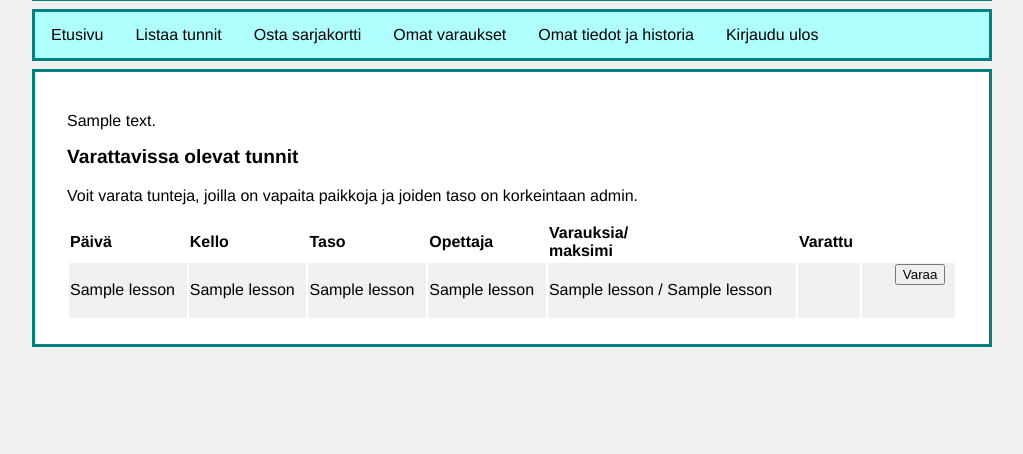
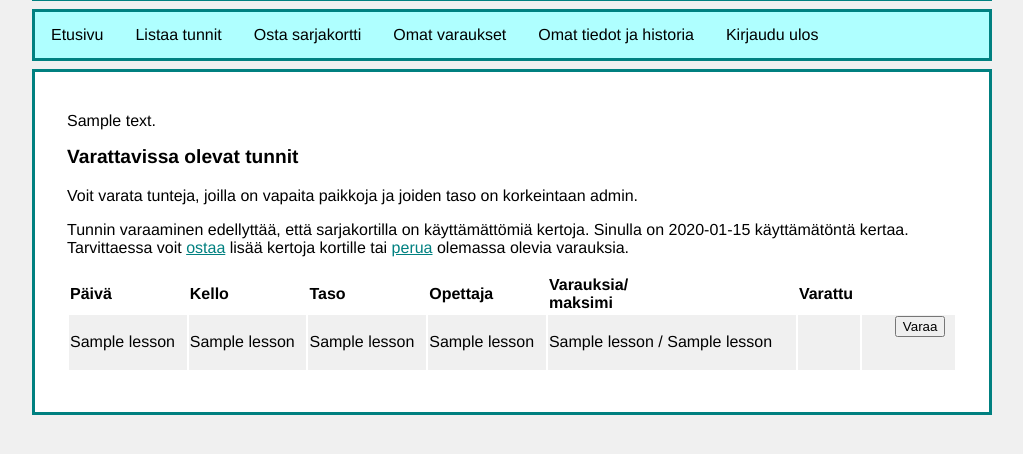
Before and after one commit to lautsar/tsoha2020, a Flask app: template templates/list_lessons.html in a window 1280 px wide. Shown: the part 324-778 px from the top of the page, without its empty margins (128-1151 px from the left). Run offline with Flask 2, Linux system fonts and the light colour scheme; the visitor is signed in with stand-in values (Sample User, id 1); the template is opened without the code that fills it: most values are stand-ins (such as "Sample title", 1, 10 or a date in 2020).

Commit message:
Show number of unused lessons on cards

```diff
--- a/templates/list_lessons.html
+++ b/templates/list_lessons.html
@@ -12,12 +12,18 @@
 <p>
     Voit varata tunteja, joilla on vapaita paikkoja ja joiden taso on korkeintaan {{ level }}.
 </p>
+<p>
+    Tunnin varaaminen edellyttää, että sarjakortilla on käyttämättömiä kertoja. Sinulla on {{ times }}
+    käyttämätöntä kertaa. Tarvittaessa voit <a href="/purchase">ostaa</a> lisää kertoja kortille tai
+    <a href="/reservations">perua</a> olemassa olevia varauksia.
+</p>
 {% else %}
 <p>
     Kirjaudu sisään varataksesi tunteja.
 </p>
 {% endif %}
 
+<p>
 <table class="list" width=100%>
     <tr>
         <th>Päivä</th>
@@ -41,17 +47,19 @@
         <td>{% if lesson[6] %}X{% endif %}</td>
         <td>
             <form action="/book" method="post">
+                <input type="submit" value="Varaa">
                 <input type="hidden" value={{ lesson[0] }} name="id">
                 <input type="hidden" value={{ lesson[3] }} name="level">
                 <input type="hidden" value={{ lesson[5] }} name="reservations">
                 <input type="hidden" value={{ lesson[4] }} name="max">
                 <input type="hidden" value={{ lesson[6] }} name="reserved">
                 <input type="hidden" name="csrf_token" value="{{ session.csrf_token }}">
-                <input type="submit" value="Varaa">
+
             </form>
         </td>
         {% endif %}
     </tr>
 {% endfor %}
 </table>
+</p>
 {% endblock %}
```
